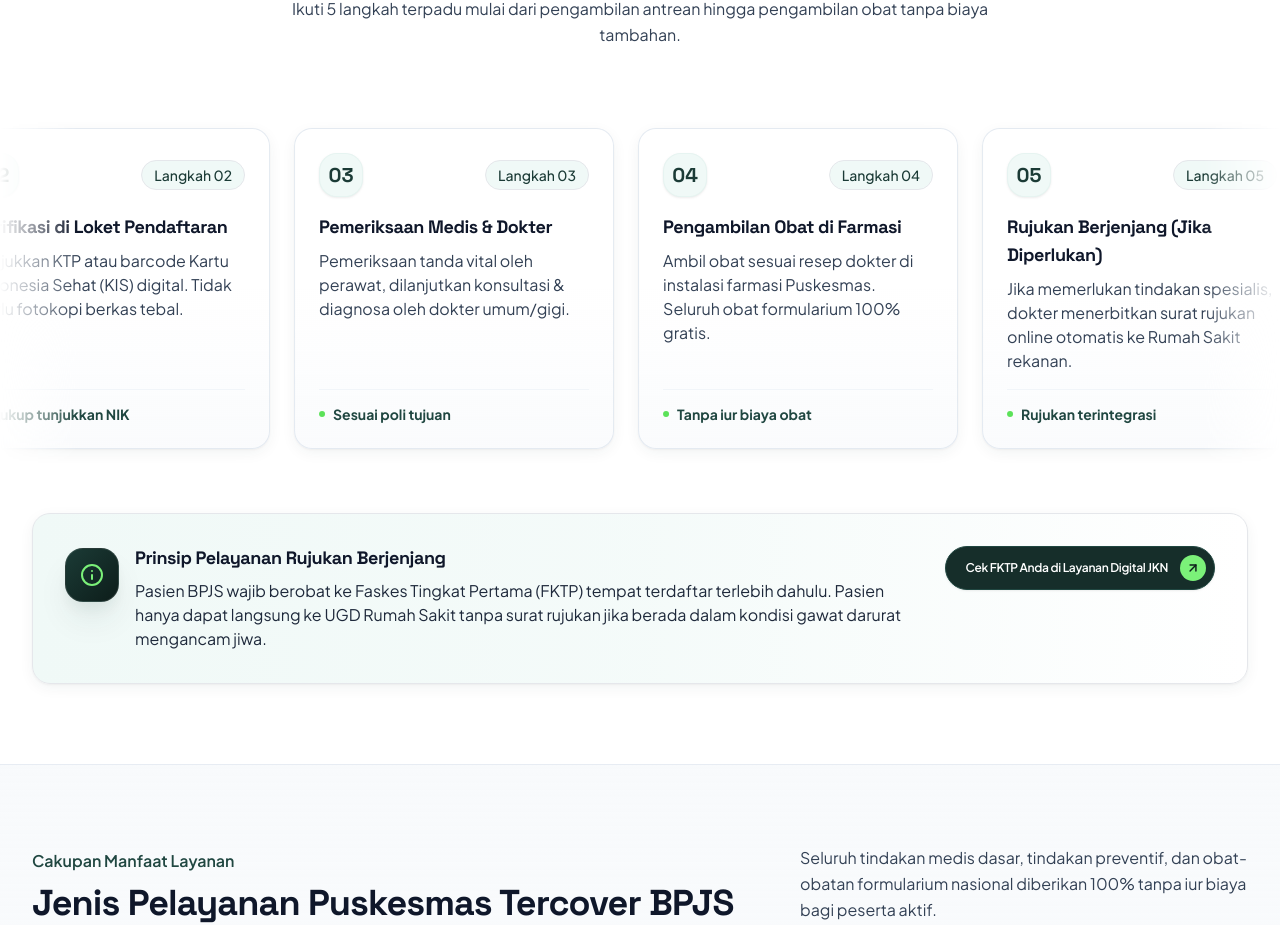
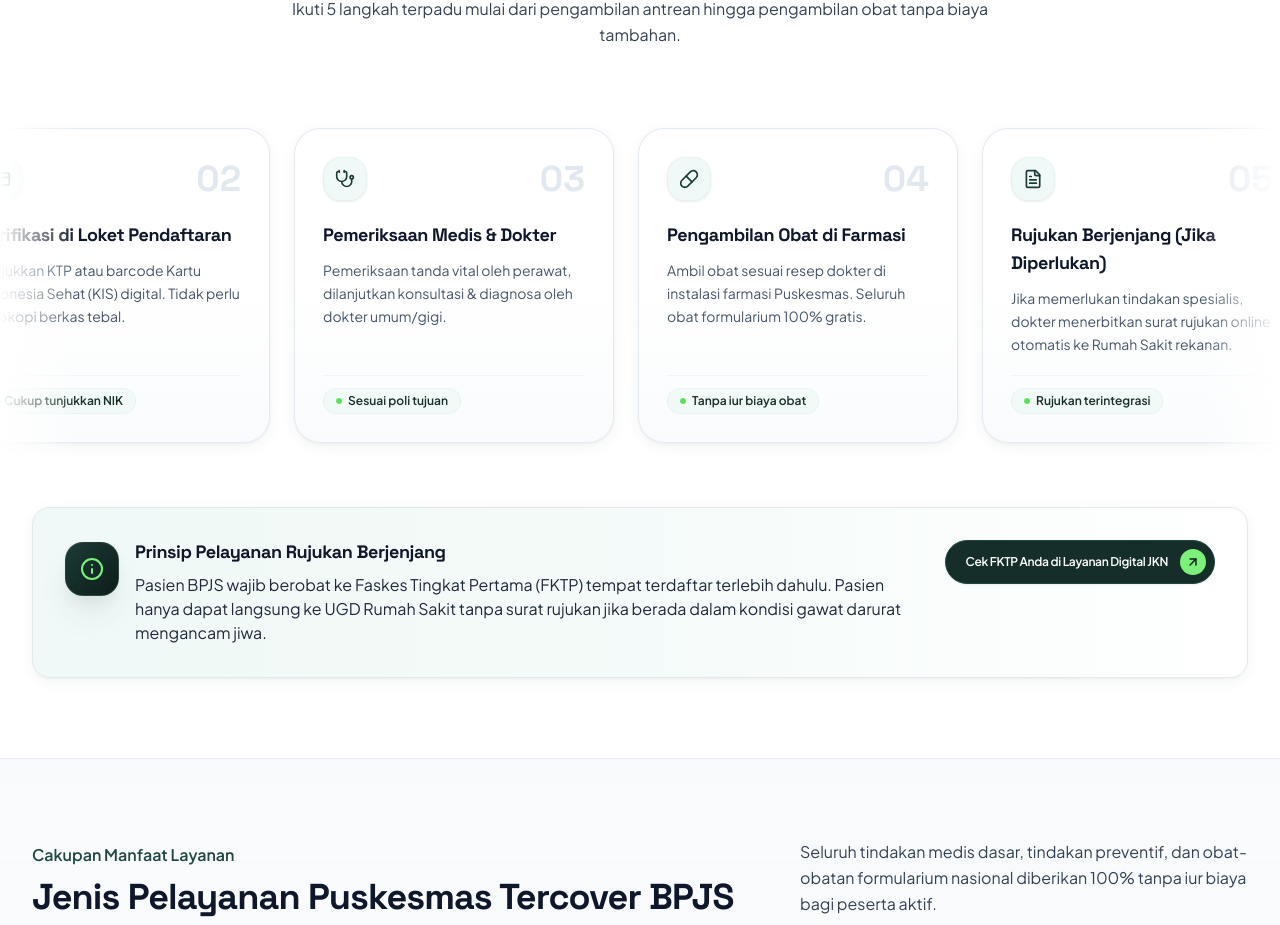
Before and after one commit to zaki-ramadhan/web_kkn, a React (Vite) app: page / in a window 1280 px wide. Shown: the part 2336-3261 px from the top of the page. Built offline with nearby package versions, Linux system fonts and the light colour scheme.

Commit message:
style: upgrade desain StepCard dengan ikon tematik representatif, watermark angka transparan, dan tag kapsul highlight

```diff
--- a/src/components/StepCard.jsx
+++ b/src/components/StepCard.jsx
@@ -1,71 +1,67 @@
 import React from 'react';
-import Badge from './ui/Badge';
-import Heading from './ui/Heading';
+import {
+  Smartphone,
+  CreditCard,
+  Stethoscope,
+  Pill,
+  FileText,
+  HelpCircle
+} from 'lucide-react';
 import TopShimmer from './ui/TopShimmer';
+
+const stepIconMap = {
+  '01': Smartphone,
+  '02': CreditCard,
+  '03': Stethoscope,
+  '04': Pill,
+  '05': FileText,
+};
 
 export default function StepCard({
   step,
   title,
   desc,
   highlight,
-  tip,
-  variant = 'light',
   className = '',
 }) {
-  if (variant === 'dark') {
-    return (
-      <div
-        className={`group relative bg-white/[0.06] hover:bg-white/[0.12] border border-white/15 hover:border-white/30 rounded-2xl p-5 transition-all duration-300 ease-out flex items-start gap-4 backdrop-blur-sm shadow-sm hover:shadow-card-hover hover:-translate-y-1 overflow-hidden ${className}`}
-      >
-        <TopShimmer variant="brand" />
-
-        <div className="w-9 h-9 rounded-xl bg-gradient-to-br from-lime-400 to-lime-500 text-brand-950 font-black flex items-center justify-center shrink-0 text-sm shadow-glow-lime group-hover:scale-105 transition-transform duration-200 mt-0.5">
-          {step}
-        </div>
-        <div className="flex-1">
-          <Heading as="h4" level="4" color="light" className="mb-1 text-white group-hover:text-lime-300 transition-colors text-base font-bold">
-            {title}
-          </Heading>
-          <p className="text-sm sm:text-base text-slate-200 leading-relaxed mb-2.5 font-normal">
-            {desc}
-          </p>
-          {tip && (
-            <div className="text-sm font-medium text-lime-300 bg-black/40 px-3.5 py-1 rounded-lg border border-lime-400/25 inline-block">
-              <span className="font-bold text-lime-400">Tips: </span>
-              {tip}
-            </div>
-          )}
-        </div>
-      </div>
-    );
-  }
+  const IconComponent = stepIconMap[step] || HelpCircle;
 
   return (
     <div
-      className={`group relative bg-gradient-to-b from-white via-white to-slate-50/70 border border-slate-200/90 hover:border-brand-400/60 rounded-2xl p-6 transition-all duration-300 ease-out flex flex-col justify-between shadow-card-depth hover:shadow-card-hover hover:-translate-y-1.5 overflow-hidden ${className}`}
+      className={`group relative bg-gradient-to-b from-white via-white to-slate-50/80 border border-slate-200/90 hover:border-brand-500/60 rounded-3xl p-6 sm:p-7 transition-all duration-300 ease-out flex flex-col justify-between shadow-card-depth hover:shadow-card-hover hover:-translate-y-2 overflow-hidden ${className}`}
     >
-      <TopShimmer variant="brand" />
+      <TopShimmer variant="lime" />
 
       <div>
-        <div className="flex items-center justify-between mb-4">
-          <div className="w-11 h-11 rounded-2xl bg-brand-50 border border-brand-100/90 flex items-center justify-center font-grotesk text-xl font-extrabold text-brand-850 shadow-subtle group-hover:bg-lime-400 group-hover:text-brand-950 group-hover:border-lime-500/40 group-hover:scale-105 transition-all duration-300">
+        {/* Top Header: Thematic Micro-Icon & Translucent Watermark Number */}
+        <div className="flex items-center justify-between mb-5">
+          <div className="w-11 h-11 rounded-2xl bg-brand-50 border border-brand-100/90 flex items-center justify-center text-brand-850 shadow-subtle group-hover:bg-lime-400 group-hover:text-brand-950 group-hover:border-lime-500/40 group-hover:scale-105 transition-all duration-300">
+            <IconComponent className="w-5 h-5" />
+          </div>
+
+          <span className="font-grotesk font-black text-4xl text-slate-200 group-hover:text-brand-800/25 transition-colors select-none">
             {step}
-          </div>
-          <Badge variant="brand" size="xs">
-            Langkah {step}
-          </Badge>
+          </span>
         </div>
-        <Heading as="h3" level="4" color="dark" className="mb-2 leading-snug group-hover:text-brand-850 transition-colors text-base sm:text-lg font-bold">
+
+        {/* Title */}
+        <h3 className="font-grotesk font-bold text-base sm:text-lg text-slate-900 group-hover:text-emerald-600 transition-colors leading-snug mb-2.5">
           {title}
-        </Heading>
-        <p className="text-sm sm:text-base text-slate-700 leading-relaxed mb-4 font-normal">
+        </h3>
+
+        {/* Description */}
+        <p className="text-sm text-slate-600 leading-relaxed font-normal mb-5">
           {desc}
         </p>
       </div>
+
+      {/* Bottom Capsule Highlight Chip */}
       {highlight && (
-        <div className="pt-3.5 border-t border-slate-100 text-sm font-bold text-brand-800 flex items-center gap-2">
-          <span className="w-1.5 h-1.5 rounded-full bg-lime-500 shrink-0" />
-          <span>{highlight}</span>
+        <div className="pt-3 border-t border-slate-100/90 flex items-center">
+          <div className="inline-flex items-center gap-1.5 px-3 py-1 rounded-full bg-brand-50/80 text-brand-900 border border-brand-100/90 text-xs font-semibold">
+            <span className="w-1.5 h-1.5 rounded-full bg-lime-500 shrink-0" />
+            <span>{highlight}</span>
+          </div>
         </div>
       )}
     </div>
```
